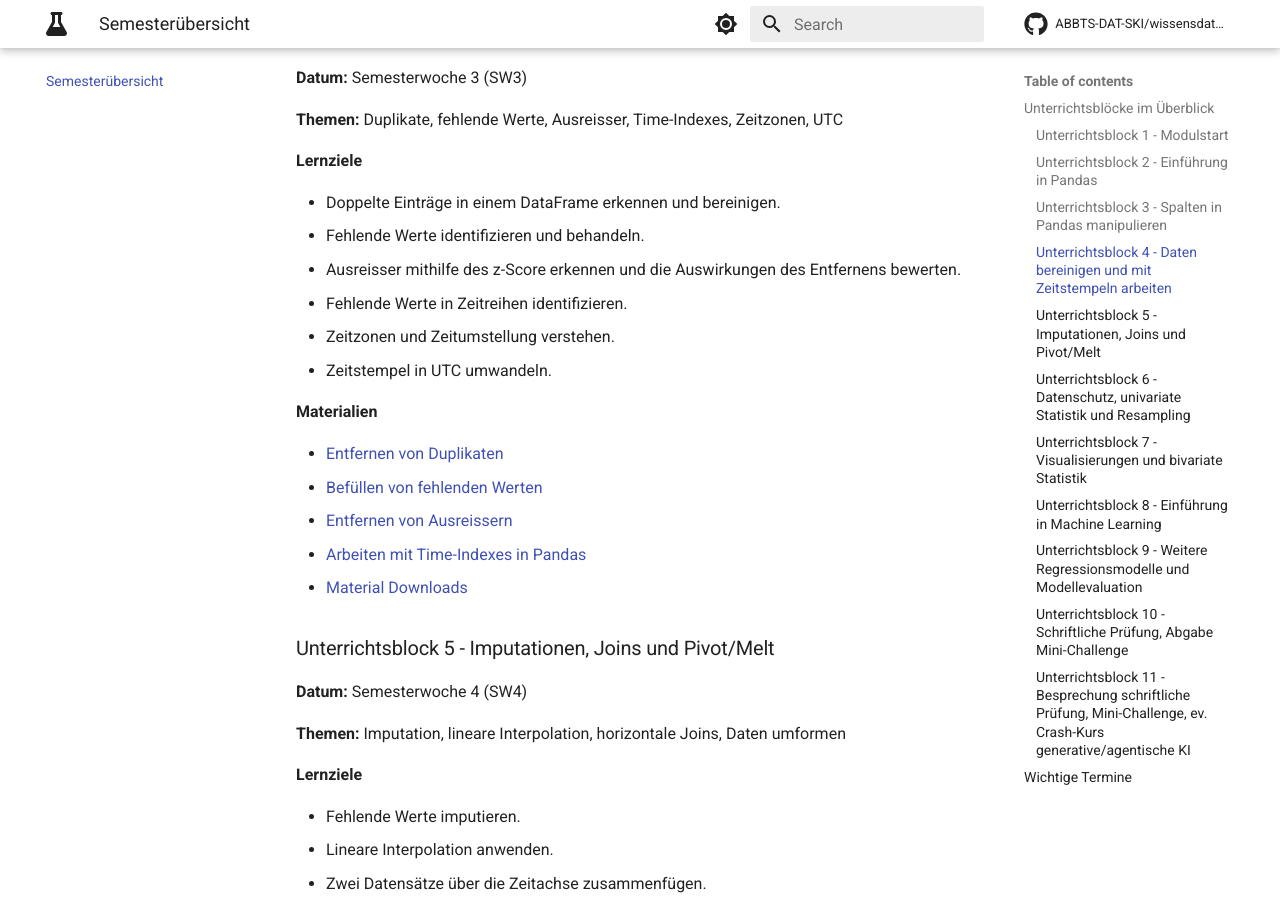
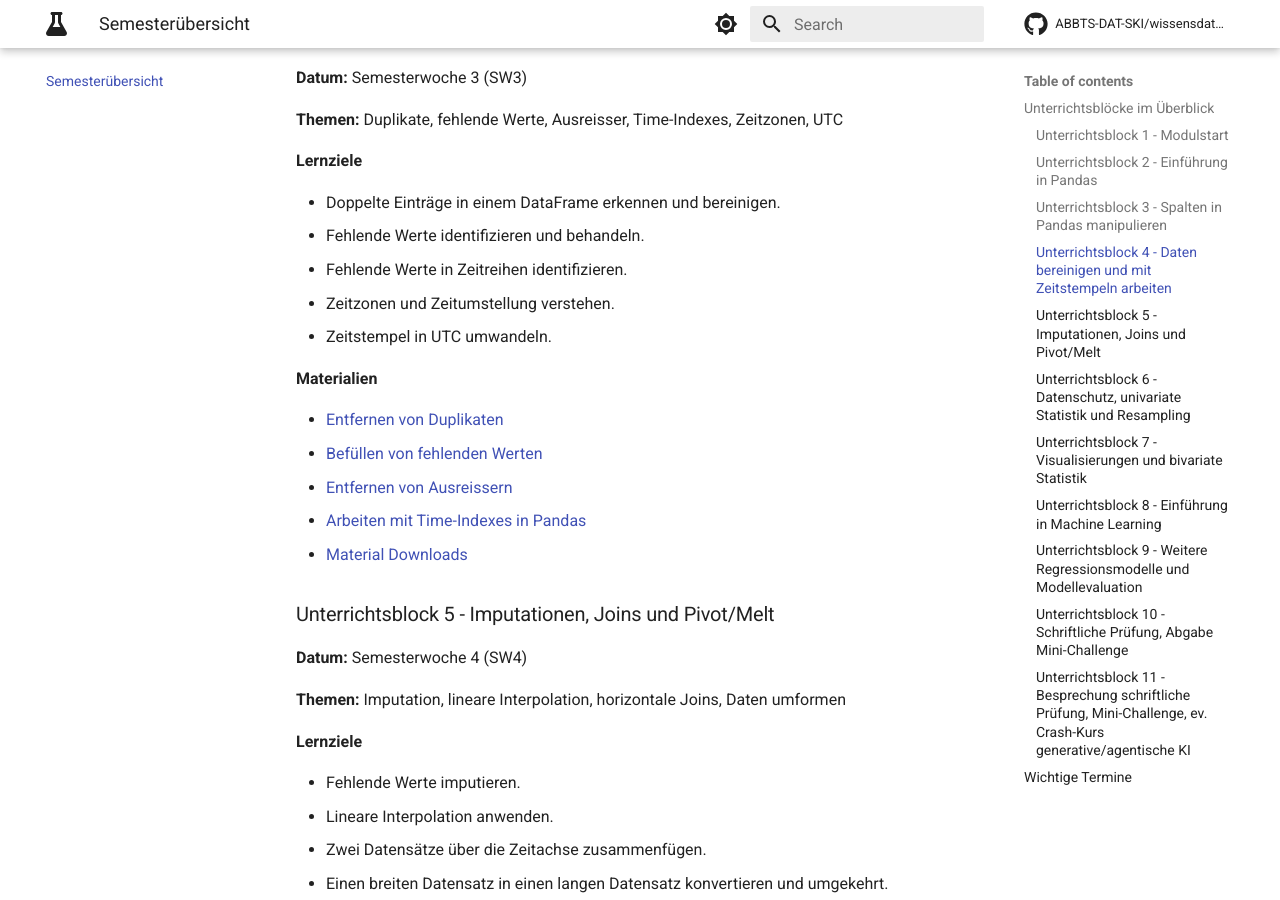
Before and after one commit to ABBTS-DAT-SKI/wissensdatenbank, an MkDocs documentation site: the page built from docs/semesteruebersicht.md, in a window 1280 px wide and 900 px high, scrolled down 2557 px. Built offline with MkDocs 1.6.1 and Material for MkDocs 9.7.7, drawn with Linux system fonts in a browser that asks for light colours; comment, search, counter and statistics services are not loaded.

Commit message:
Added: Ausreisser erkennen entfernt

```diff
--- a/docs/semesteruebersicht.md
+++ b/docs/semesteruebersicht.md
@@ -88,7 +88,6 @@ Wenn du zum ersten Mal startest, richte zuerst deine Umgebung über [Python Inst
 
 - Doppelte Einträge in einem DataFrame erkennen und bereinigen.
 - Fehlende Werte identifizieren und behandeln.
-- Ausreisser mithilfe des z-Score erkennen und die Auswirkungen des Entfernens bewerten.
 - Fehlende Werte in Zeitreihen identifizieren.
 - Zeitzonen und Zeitumstellung verstehen.
 - Zeitstempel in UTC umwandeln.
```
